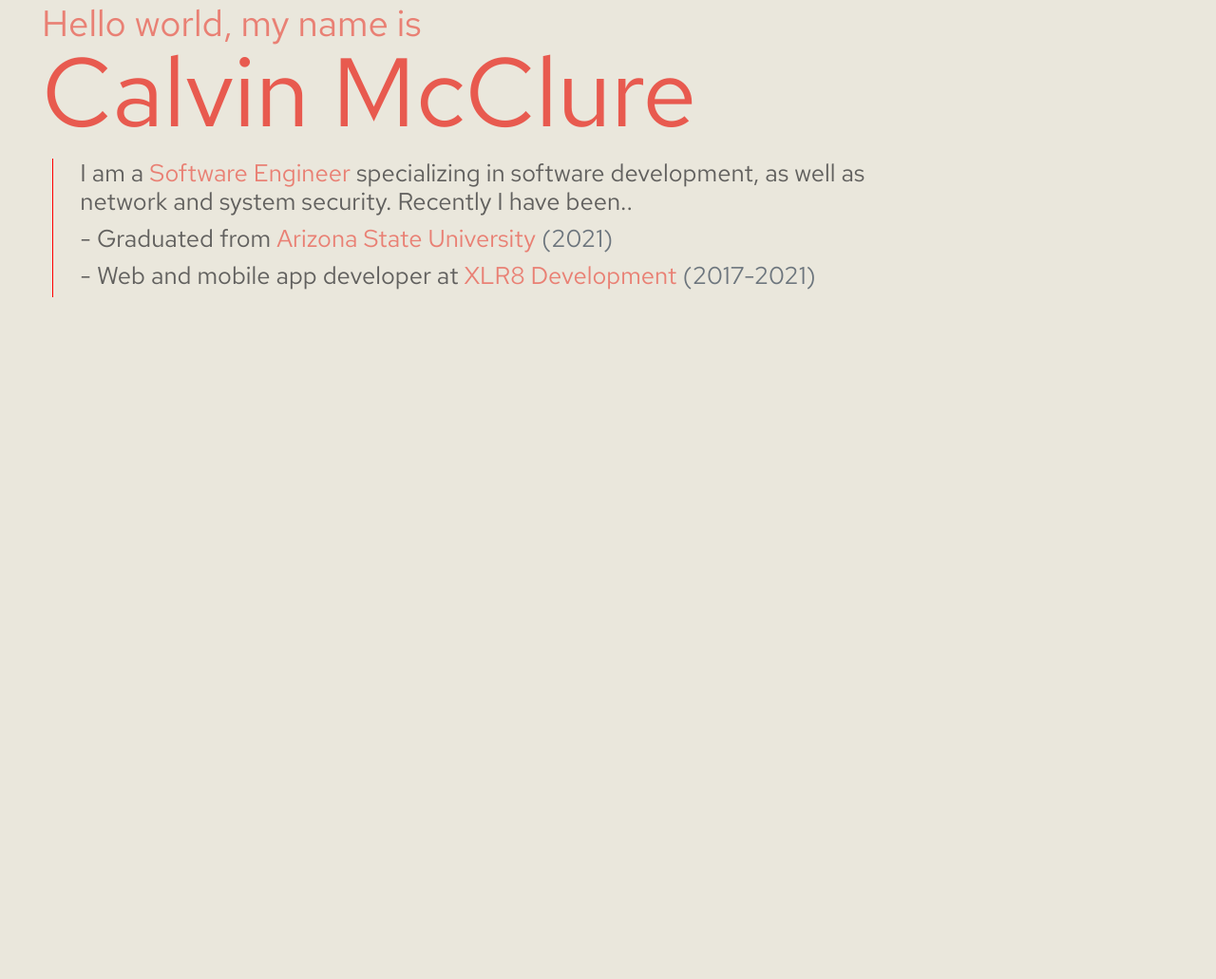
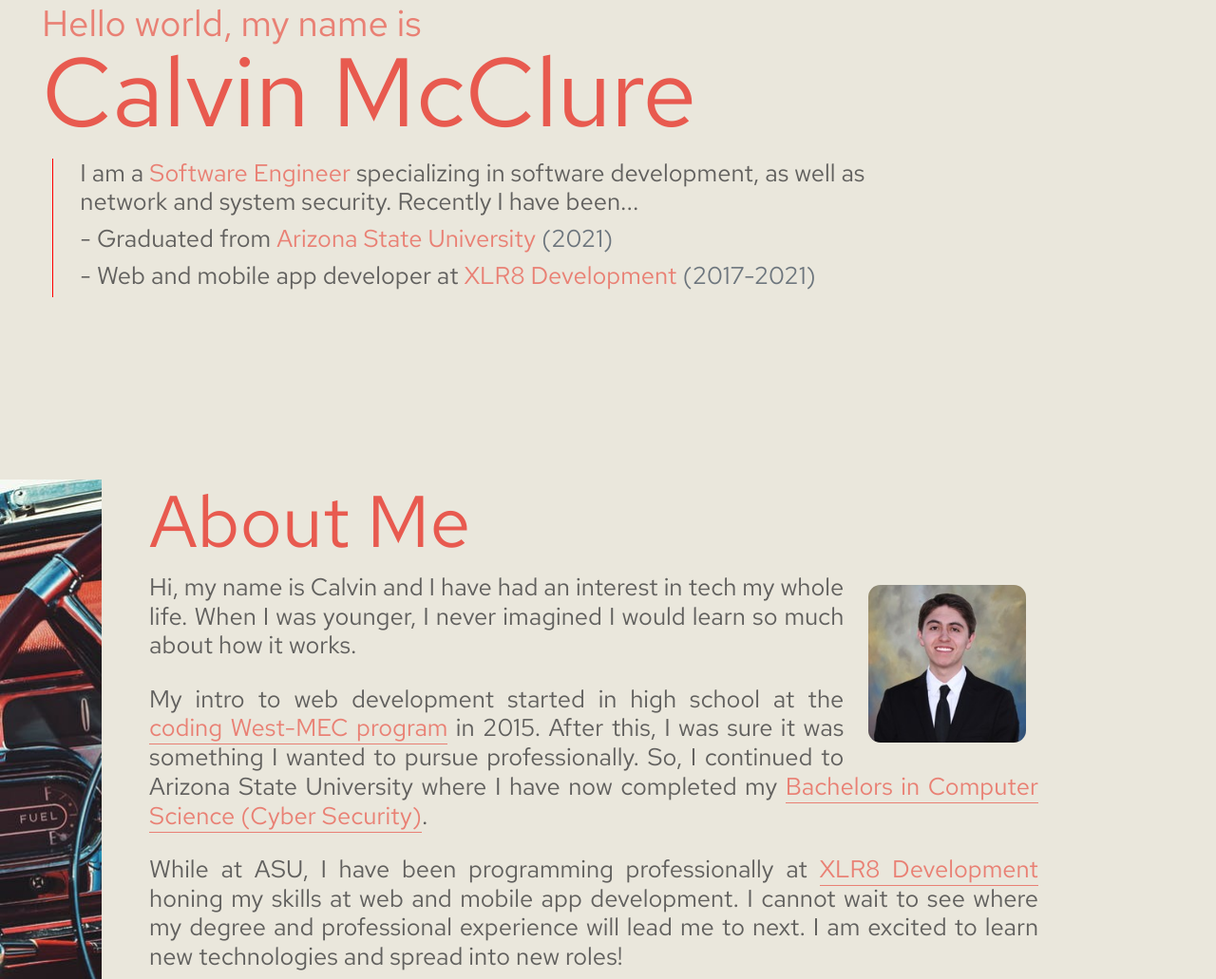
Before and after one commit to dev-calvin/portfolio-website, a Flask app: page / in a window 1280 px wide. Shown: the part 257-1288 px from the top of the page at 95% size. Before the commit the page ends 570 px from the top, so only its background shows below. Run offline with Flask 2, Linux system fonts and the light colour scheme.

Commit message:
added about me section. need to fix side photo for small sizes

```diff
--- a/app.py
+++ b/app.py
@@ -9,7 +9,7 @@
     data = {
         'title' : 'Calvin McClure.',
         'home': {
-            'a': 'I am a <span class=\'highlight\'>Software Engineer</span> specializing in software development, as well as network and system security. Recently I have been..',
+            'a': 'I am a <span class=\'highlight\'>Software Engineer</span> specializing in software development, as well as network and system security. Recently I have been...',
             'b': 'Graduated from <span class=\'highlight\'>Arizona State University</span> <span class=\'text-muted\'>(2021)</span>',
             'c': 'Web and mobile app developer at <span class=\'highlight\'>XLR8 Development</span> <span class=\'text-muted\'>(2017-2021)</span>'
         },
--- a/static/base.css
+++ b/static/base.css
@@ -14,20 +14,29 @@
   padding-top: 3em;
 }
 
+html {
+  scroll-behavior: smooth;
+}
+
 p, h5 {
   color: var(--text-color);
 }
 
-h1 {
+h1, h2 {
   color: var(--red-dark-color);
 }
 
-h2, h3, h4 {
+ h3, h4 {
   color: var(--red-light-color);
 }
 
 .highlight {
   color: var(--red-light-color);
+}
+
+.highlight-link {
+  color: var(--red-light-color);
+  border-bottom: 1px solid var(--red-light-color);
 }
 
 .container {
@@ -36,6 +45,10 @@
 
 /* Extra small devices (phones, 600px and down) */
 @media only screen and (max-width: 600px) {
+
+  p, h5 {
+    color: black;
+  }
 
 }
 
--- a/static/nav.css
+++ b/static/nav.css
@@ -13,6 +13,7 @@
   font-weight: 700;
   padding: 0;
   margin: 0;
+  white-space: nowrap;
 }
 
 .nav-item {
--- a/templates/index.html
+++ b/templates/index.html
@@ -31,12 +31,16 @@
     border: 1px solid black;
   }
 
-  h2 {
-    font-size: 3vw;
+  h1 {
+    font-size: 8vw;
   }
 
-  h1 {
-    font-size: 8vw;
+  h2 {
+    font-size: 6vw;
+  }
+
+  h4 {
+    font-size: 3vw;
   }
 
   h5 {
@@ -64,6 +68,38 @@
     margin-top:-.2em;
   }
 
+  .about-me-container {
+    margin-top: 15vw;
+    width: 100vw;
+    height: 40vw;
+  }
+
+  .about-me-text {
+    text-align:justify;
+    margin-top: 1em;
+  }
+
+  .about-me-text-top {
+    text-align:justify;
+  }
+
+  .about-me-img {
+    float: right;
+    margin: 1vw;
+    margin-left:2vw;
+    width: 13vw;
+    border-radius: 1vw;
+  }
+
+  .about-me-link {
+    color: inherit;
+    text-decoration: none;
+  }
+
+  .about-me-link:hover {
+    color: var(--red-dark-color);
+    cursor:pointer;
+  }
   /* Extra small devices (phones, 600px and down) */
   @media only screen and (max-width: 600px) {
     .home-text-container {
@@ -124,7 +160,7 @@
       </div>
     </div>
     <div class="row home-text-container">
-      <h2>Hello world, my name is</h2>
+      <h4>Hello world, my name is</h4>
       <h1 id="home-main-text">Calvin McClure</h1>
       <div style="display:flex;">
         <div class="home-text-padding-left">
@@ -142,5 +178,22 @@
         </div>
       </div>
     </div>
+    <div class="row about-me-container">
+      <div class="col-1" style="background-image:url({{url_for('static', filename='images/car.jpeg')}})">
+      </div>
+      <div class="col-9" style="margin-left: 3vw; margin-top:1vw;">
+        <div class="row">
+          <div id="about-me">
+            <h2 id="home-main-text">About Me</h2>
+            <img class="about-me-img" src="{{url_for('static', filename='images/headshot.jpeg')}}" alt="Photo of Calvin McClure">
+            <h5 class="about-me-text-top">Hi, my name is Calvin and I have had an interest in tech my whole life. When I was younger, I never imagined I would learn so much about how it works.</h5>
+            <h5 class="about-me-text">My intro to web development started in high school at the <span class="highlight-link"><a class="about-me-link" href="https://west-mec.edu/coding/" target="_blank">coding West-MEC program</a></span> in 2015. After this, I was sure it was something I wanted to pursue professionally. So, I continued to Arizona State University where I have now completed my <span class="highlight-link"><a class="about-me-link" href="https://webapp4.asu.edu/programs/t5/majorinfo/ASU00/ESCSEIBS/undergrad/false?init=false&nopassive=true" target="_blank">Bachelors in Computer Science (Cyber Security)</a></span>.</h5>
+            <h5 class="about-me-text">While at ASU, I have been programming professionally at <span class="highlight-link"><a class="about-me-link" href="https://www.xlr8dev.com/" target="_blank">XLR8 Development</a></span> honing my skills at web and mobile app development. I cannot wait to see where my degree and professional  experience will lead me to next. I am excited to learn new technologies and spread into new roles!</h5>
+          </div>
+        </div>
+      <div class="col-2">
+
+      </div>
+    </div>
   </div>
 {% endblock %}
--- a/templates/nav.html
+++ b/templates/nav.html
@@ -9,7 +9,7 @@
     <div class="collapse navbar-collapse" id="navbarSupportedContent">
       <ul class="navbar-nav me-auto mb-2 mb-lg-0">
         <li class="nav-item">
-          <a class="nav-link" href="#"><p class="nav-text">ABOUT ME</p></a>
+          <a class="nav-link" href="#about-me"><p class="nav-text">ABOUT ME</p></a>
         </li>
         <li class="nav-item">
           <a class="nav-link" href="#"><p class="nav-text">EXPERIENCE</p></a>
```
Also changed, not shown: static/images/car.jpeg (added), static/images/headshot.jpeg (added).
